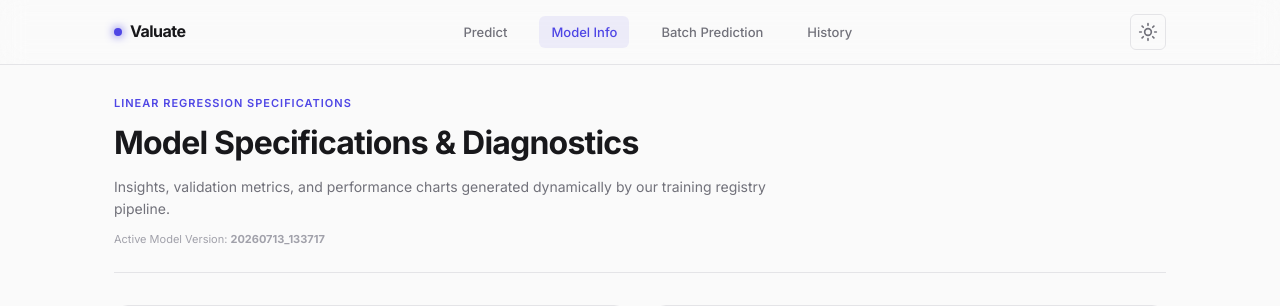
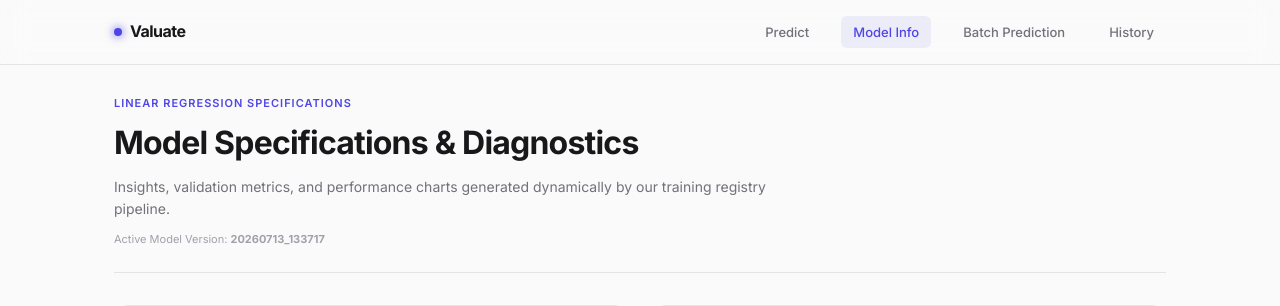
Before and after one commit to rravi31459/house-price-prediction, a Flask app: page /model-info in a window 1280 px wide. Shown: the top 306 px of the page. Run offline with Flask 3, Linux system fonts and the light colour scheme; parts of the project's set-up code (start-up, migrations or seed data) failed here and were passed over.

Commit message:
impot change made

```diff
--- a/static/css/style.css
+++ b/static/css/style.css
@@ -46,36 +46,7 @@
     --transition-normal: 0.25s cubic-bezier(0.16, 1, 0.3, 1);
 
     /* Native color-scheme adaptation */
-    color-scheme: light dark;
-}
-
-/* Dark Theme overrides when .dark-theme class is active */
-.dark-theme {
-    --color-bg-base: #09090b;
-    --color-bg-surface: #121214;
-    --color-bg-inset: #1a1a1e;
-
-    --color-border: #27272a;
-    --color-border-hover: #3f3f46;
-
-    --color-text-primary: #f4f4f5;
-    --color-text-secondary: #a1a1aa;
-    --color-text-muted: #52525b;
-
-    --color-accent: #6366f1;
-    --color-accent-hover: #4f46e5;
-    --color-accent-soft: rgba(99, 102, 241, 0.12);
-
-    --color-danger: #f87171;
-    --color-danger-hover: #ef4444;
-
-    --color-success: #34d399;
-    --color-success-soft: rgba(52, 211, 153, 0.12);
-
-    --shadow-sm: 0 1px 2px 0 rgba(0, 0, 0, 0.2);
-    --shadow-md: 0 4px 6px -1px rgba(0, 0, 0, 0.3), 0 2px 4px -2px rgba(0, 0, 0, 0.3);
-    --shadow-lg: 0 10px 15px -3px rgba(0, 0, 0, 0.4), 0 4px 6px -4px rgba(0, 0, 0, 0.4);
-    --shadow-inset: inset 0 2px 4px 0 rgba(0, 0, 0, 0.2);
+    color-scheme: light;
 }
 
 /* Global Styles */
@@ -208,16 +179,7 @@ body {
 .sun-icon {
     display: block;
 }
-.moon-icon {
-    display: none;
-}
 
-.dark-theme .sun-icon {
-    display: none;
-}
-.dark-theme .moon-icon {
-    display: block;
-}
 
 /* Hero Section */
 .hero-section {
@@ -843,11 +805,7 @@ body {
     mix-blend-mode: multiply;
 }
 
-.dark-theme .diagnostic-img {
-    /* Since graphs are saved with white backgrounds, invert colors partially in dark mode for premium look,
-       or filter them to blend with dark themes */
-    filter: invert(0.85) hue-rotate(180deg);
-}
+
 
 /* History logs page styling */
 .history-header {
--- a/static/js/main.js
+++ b/static/js/main.js
@@ -3,40 +3,7 @@
    ---------------------------------------------------- */
 
 document.addEventListener("DOMContentLoaded", () => {
-    // ------------------------------------------------
-    // 1. Dark/Light Theme Manager
-    // ------------------------------------------------
-    const themeToggleBtn = document.getElementById("theme-toggle");
-
-    // Check local storage or system preference
-    const getSavedTheme = () => localStorage.getItem("theme") || "system";
-
-    const applyTheme = (theme) => {
-        if (theme === "dark" || (theme === "system" && window.matchMedia("(prefers-color-scheme: dark)").matches)) {
-            document.documentElement.classList.add("dark-theme");
-        } else {
-            document.documentElement.classList.remove("dark-theme");
-        }
-    };
-
-    // Initial theme calculation
-    applyTheme(getSavedTheme());
-
-    // Click toggle handler (Two-state behavior)
-    themeToggleBtn.addEventListener("click", () => {
-        const isCurrentDark = document.documentElement.classList.contains("dark-theme");
-        const targetTheme = isCurrentDark ? "light" : "dark";
-
-        localStorage.setItem("theme", targetTheme);
-        applyTheme(targetTheme);
-    });
-
-    // Listen for OS system theme changes
-    window.matchMedia("(prefers-color-scheme: dark)").addEventListener("change", (e) => {
-        if (getSavedTheme() === "system") {
-            applyTheme("system");
-        }
-    });
+    // Theme selection has been disabled. Light theme is locked.
 
     // ------------------------------------------------
     // 2. Prediction Form & Async valuation Engine
--- a/templates/base.html
+++ b/templates/base.html
@@ -16,18 +16,8 @@
     <!-- Custom style -->
     <link rel="stylesheet" href="{{ url_for('static', filename='css/style.css') }}">
 
-    <!-- Meta tag color scheme & FOUC Prevention Script -->
-    <meta name="color-scheme" content="light dark">
-    <script>
-        {
-            const theme = localStorage.getItem("theme") || "system";
-            if (theme === "dark" || (theme === "system" && window.matchMedia("(prefers-color-scheme: dark)").matches)) {
-                document.documentElement.classList.add("dark-theme");
-            } else {
-                document.documentElement.classList.remove("dark-theme");
-            }
-        }
-    </script>
+    <!-- Meta tag color scheme -->
+    <meta name="color-scheme" content="light">
 </head>
 <body>
     <header class="app-header">
@@ -43,20 +33,6 @@
                 <a href="{{ url_for('batch') }}" class="nav-item {% if request.path == '/batch' %}active{% endif %}" id="nav-batch">Batch Prediction</a>
                 <a href="{{ url_for('history') }}" class="nav-item {% if request.path == '/history' %}active{% endif %}" id="nav-history">History</a>
             </nav>
-
-            <div class="header-actions">
-                <button id="theme-toggle" class="theme-toggle-btn" aria-label="Toggle Color Scheme" title="Toggle dark/light mode">
-                    <!-- Light Mode Icon (Sun) -->
-                    <svg class="sun-icon" xmlns="http://www.w3.org/2000/svg" width="20" height="20" viewBox="0 0 24 24" fill="none" stroke="currentColor" stroke-width="2" stroke-linecap="round" stroke-linejoin="round">
-                        <circle cx="12" cy="12" r="4"></circle>
-                        <path d="M12 2v2M12 20v2M4.93 4.93l1.41 1.41M17.66 17.66l1.41 1.41M2 12h2M20 12h2M6.34 17.66l-1.41 1.41M19.07 4.93l-1.41 1.41"></path>
-                    </svg>
-                    <!-- Dark Mode Icon (Moon) -->
-                    <svg class="moon-icon" xmlns="http://www.w3.org/2000/svg" width="20" height="20" viewBox="0 0 24 24" fill="none" stroke="currentColor" stroke-width="2" stroke-linecap="round" stroke-linejoin="round">
-                        <path d="M12 3a6 6 0 0 0 9 9 9 9 0 1 1-9-9Z"></path>
-                    </svg>
-                </button>
-            </div>
         </div>
     </header>
 
```
